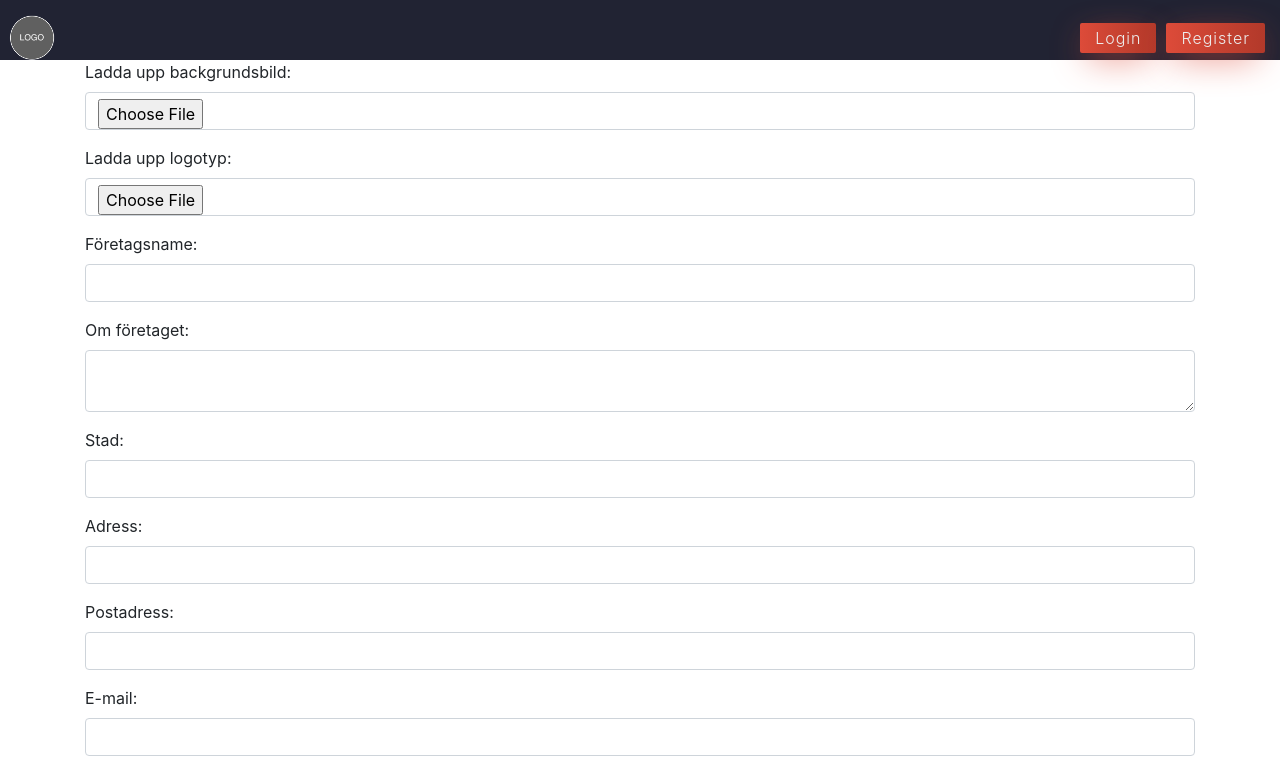
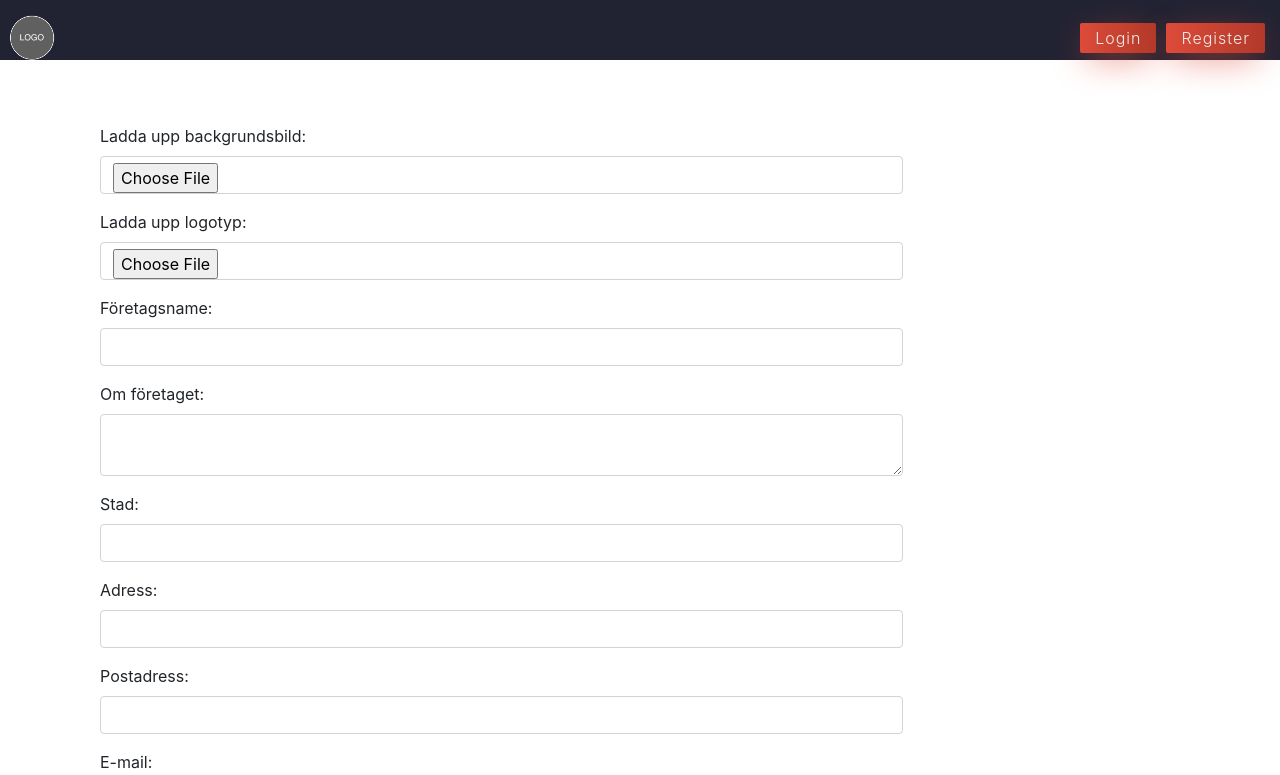
Before and after one commit to KaChr/lead-app, a React (Create React App) app: page /profile_company_edit in a window 1280 px wide. Shown: the top 775 px of the page. Built offline with nearby package versions, Linux system fonts and the light colour scheme.

Commit message:
add margin to container

```diff
--- a/src/pages/profileCompanyEditPage/ProfileCompanyEditPage.css
+++ b/src/pages/profileCompanyEditPage/ProfileCompanyEditPage.css
@@ -10,3 +10,12 @@
 .button-danger {
     margin: 0 10px;
 }
+
+.profile-company-edit-page-container {
+    height: 100vh;
+    margin-top: 5%;
+}
+
+.input-aboutCompany {
+    height: 200px;
+}
--- a/src/pages/profileCompanyEditPage/ProfileCompanyEditPage.js
+++ b/src/pages/profileCompanyEditPage/ProfileCompanyEditPage.js
@@ -36,9 +36,9 @@ class ProfileCompanyEditPage extends React.Component {
 
     render() {
         return(
-            <div className="container">
-                <form onSubmit={this.handleSubmit} className="">
-                    <div className="form-group">
+            <div className="container profile-company-edit-page-container">
+                <form onSubmit={this.handleSubmit} className="col-9">
+                    <div className="form-group ">
                         <label for="">Ladda upp backgrundsbild:</label>
                         <input className="form-control form__input--black" name="" type="file"/>
                     </div>
@@ -52,7 +52,7 @@ class ProfileCompanyEditPage extends React.Component {
                     </div>
                     <div className="form-group">
                         <label for="aboutCompanyId">Om företaget:</label>
-                        <textarea onChange={this.handleChange} className="form-control form__input--black" name="aboutCompany" id="aboutCompanyId" value={this.state.aboutCompany}></textarea>
+                        <textarea onChange={this.handleChange} className="form-control form__input--black input-aboutCompany" name="aboutCompany" id="aboutCompanyId" value={this.state.aboutCompany}></textarea>
                     </div>
                     <div className="form-group">
                         <label for="cityId">Stad:</label>
```
